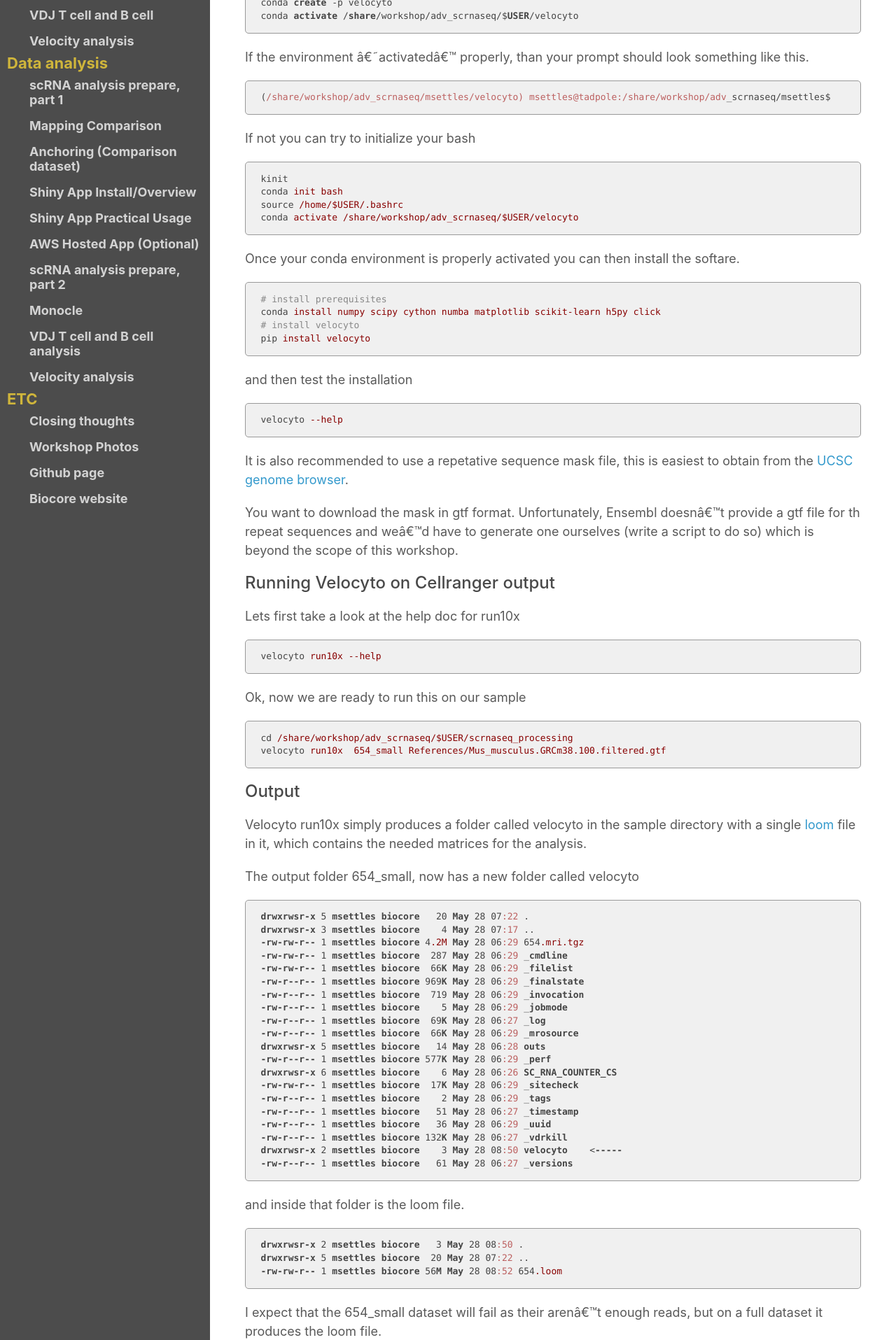
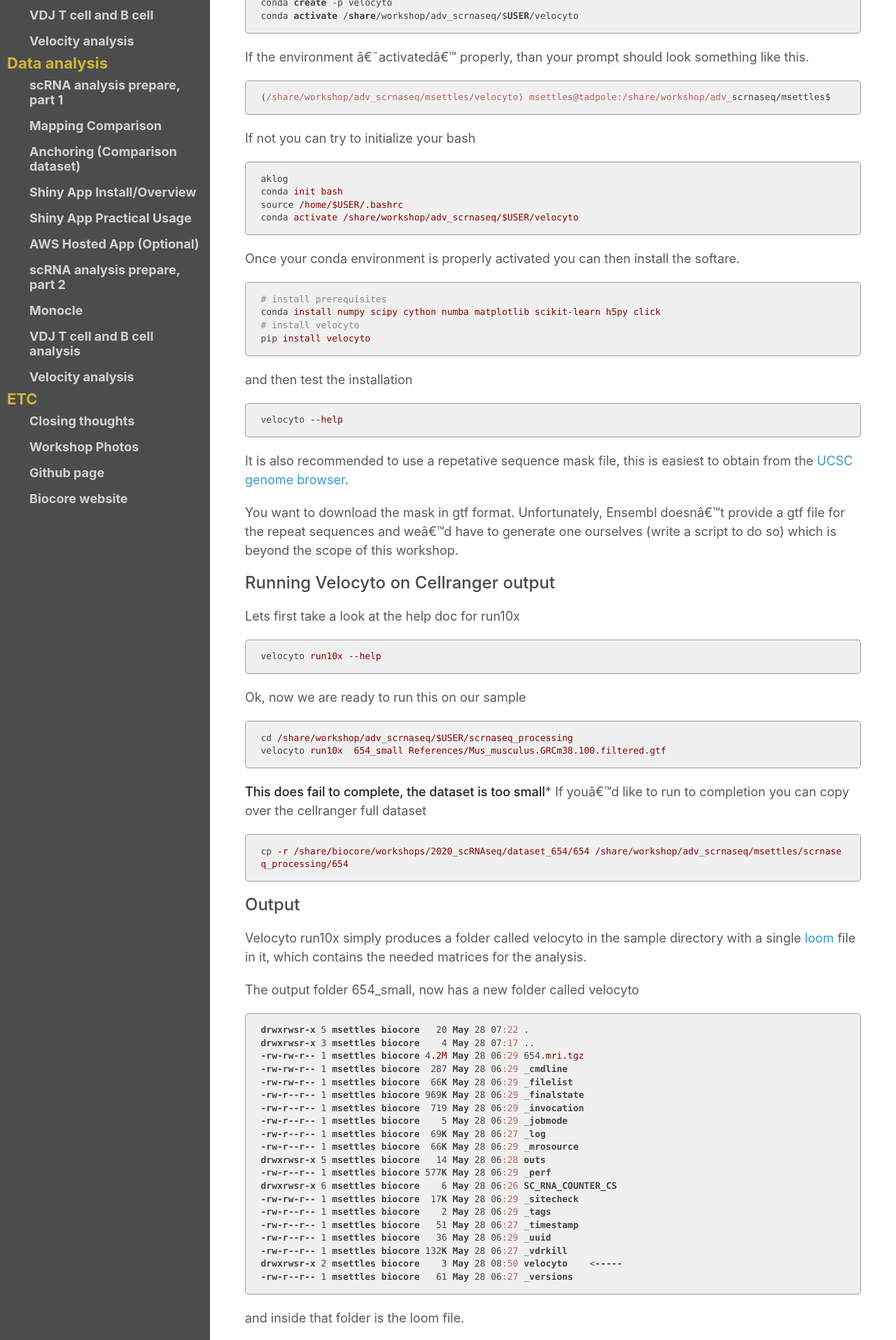
Before and after one commit to ucdavis-bioinformatics-training/2020-August-Advanced-scRNAseq, a Jekyll site: the page built from data_reduction/Velocyto.md, in a window 1280 px wide. Shown: the part 1282-3197 px from the top of the page at 70% size. Built offline with Jekyll 4.4.1, drawn with Linux system fonts in a browser that asks for light colours; our own code applies the rules of GitHub Pages for plain Markdown files; some of the changed text lies outside the part shown.

Commit message:
update velocyto

````diff
--- a/data_reduction/Velocyto.md
+++ b/data_reduction/Velocyto.md
@@ -59,7 +59,7 @@ If the environment 'activated' properly, than your prompt should look something
 
 If not you can try to initialize your bash
 ```bash
-kinit
+aklog
 conda init bash
 source /home/$USER/.bashrc
 conda activate /share/workshop/adv_scrnaseq/$USER/velocyto
@@ -81,7 +81,7 @@ velocyto --help
 It is also recommended to use a repetative sequence mask file, this is easiest to obtain from the [UCSC genome browser](https://genome.ucsc.edu/cgi-bin/hgTables?hgsid=611454127_NtvlaW6xBSIRYJEBI0iRDEWisITa&clade=mammal&org=Mouse&db=mm10&hgta_group=allTracks&hgta_track=rmsk&hgta_table=0&hgta_regionType=genome&position=chr12%3A56694976-56714605&hgta_outputType=primaryTable&hgta_outputType=gff&hgta_outFileName=mm10_rmsk.gtf
 ).
 
-You want to download the mask in gtf format. Unfortunately, Ensembl doesn't provide a gtf file for th repeat sequences and we'd have to generate one ourselves (write a script to do so) which is beyond the scope of this workshop.
+You want to download the mask in gtf format. Unfortunately, Ensembl doesn't provide a gtf file for the repeat sequences and we'd have to generate one ourselves (write a script to do so) which is beyond the scope of this workshop.
 
 ###  Running Velocyto on Cellranger output
 
@@ -96,6 +96,13 @@ Ok, now we are ready to run this on our sample
 ```bash
 cd /share/workshop/adv_scrnaseq/$USER/scrnaseq_processing
 velocyto run10x  654_small References/Mus_musculus.GRCm38.100.filtered.gtf
+```
+
+**This does fail to complete, the dataset is too small***
+If you'd like to run to completion you can copy over the cellranger full dataset
+
+```bash
+cp -r /share/biocore/workshops/2020_scRNAseq/dataset_654/654 /share/workshop/adv_scrnaseq/msettles/scrnaseq_processing/654
 ```
 
 ### Output
@@ -134,7 +141,7 @@ drwxrwsr-x 5 msettles biocore  20 May 28 07:22 ..
 -rw-rw-r-- 1 msettles biocore 56M May 28 08:52 654.loom
 ```
 
-I expect that the 654_small dataset will fail as their aren't enough reads, but on a full dataset it produces the loom file.
+I expect that the 654_small dataset fails because their aren't enough reads, but on a full dataset it produces the loom file.
 
 ### More reading
 
````
